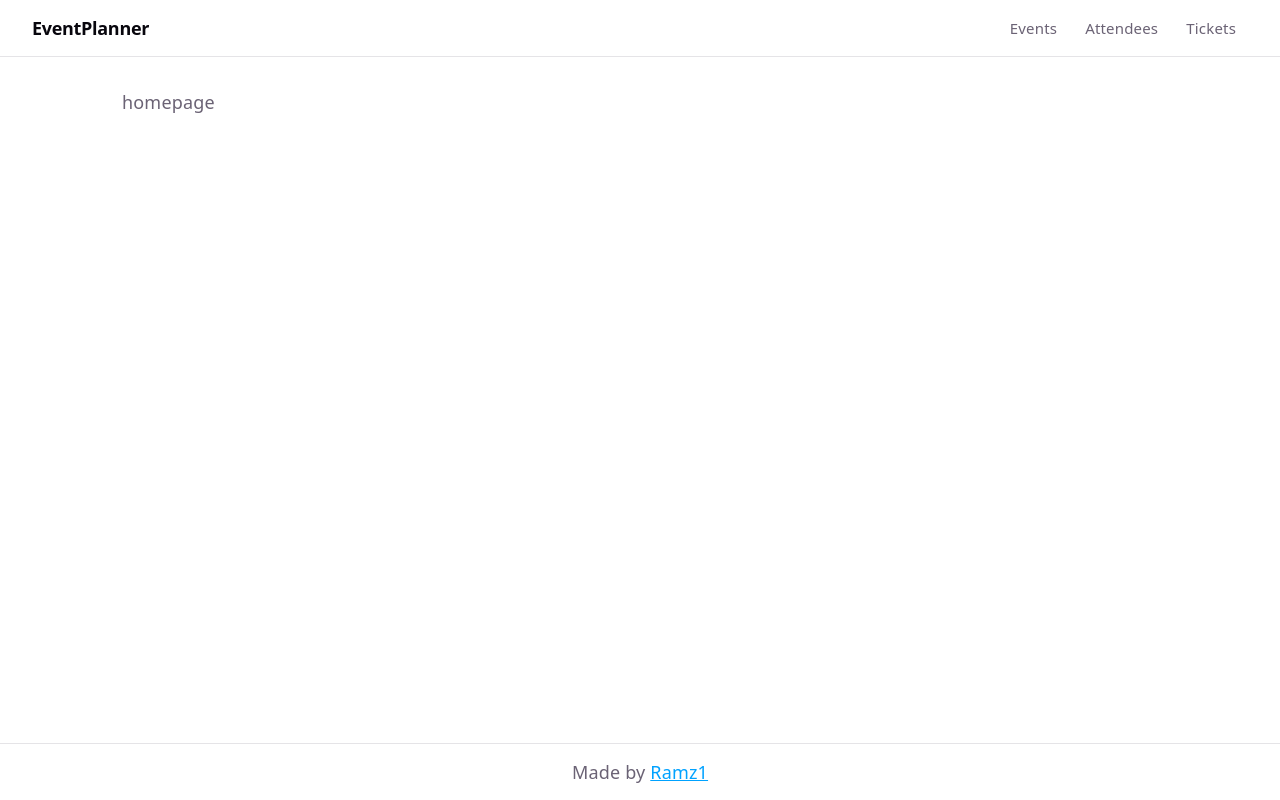
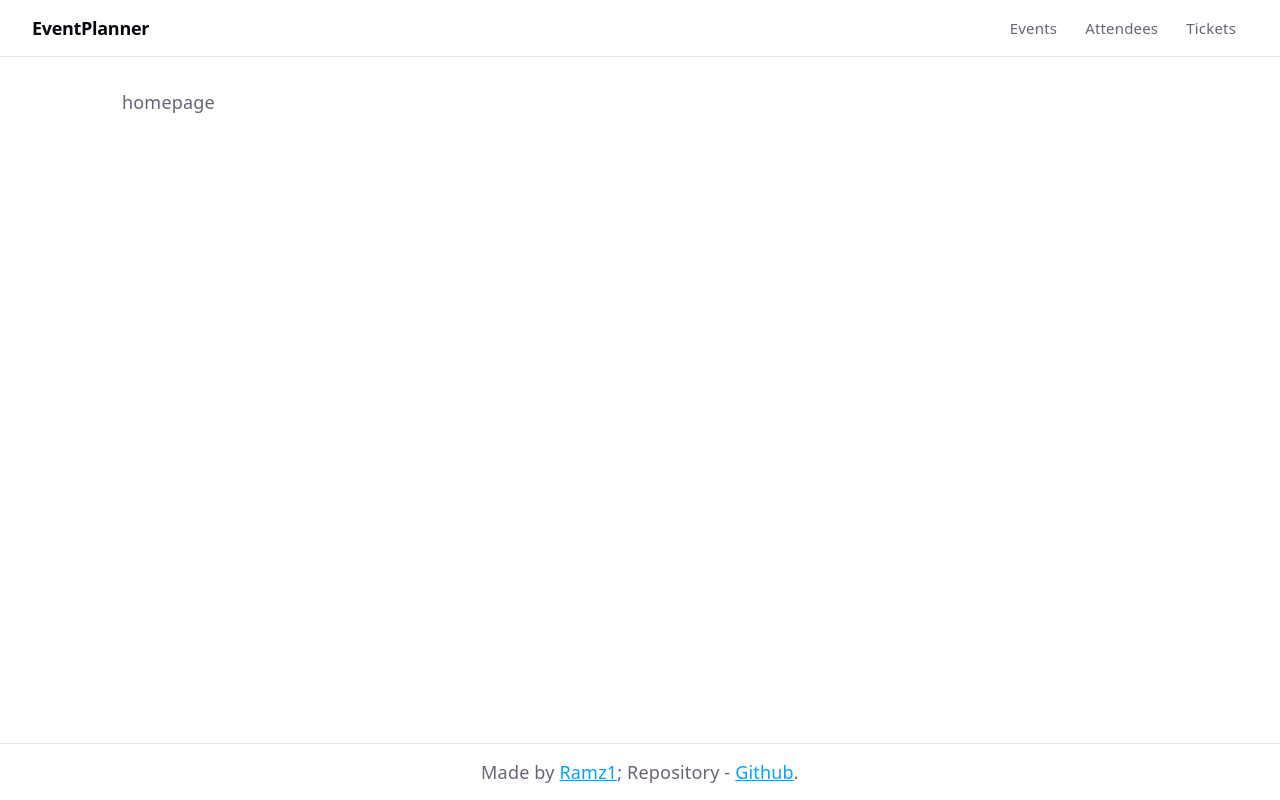
Before and after one commit to ramz1t/hkr-fullstack-lab, a React (Vite) app in the folder frontend/: page / in a window 1280 px wide. Built offline with nearby package versions, Linux system fonts and the light colour scheme.

Commit message:
feat(front): added github link to footer

```diff
--- a/frontend/src/components/layout/Footer.tsx
+++ b/frontend/src/components/layout/Footer.tsx
@@ -8,6 +8,14 @@ export default function Footer() {
                 <a href="https://github.com/ramz1t" target="_blank">
                     Ramz1
                 </a>
+                ; Repository -{' '}
+                <a
+                    href="https://github.com/ramz1t/hkr-fullstack-lab"
+                    target="_blank"
+                >
+                    Github
+                </a>
+                .
             </p>
         </nav>
     )
```
